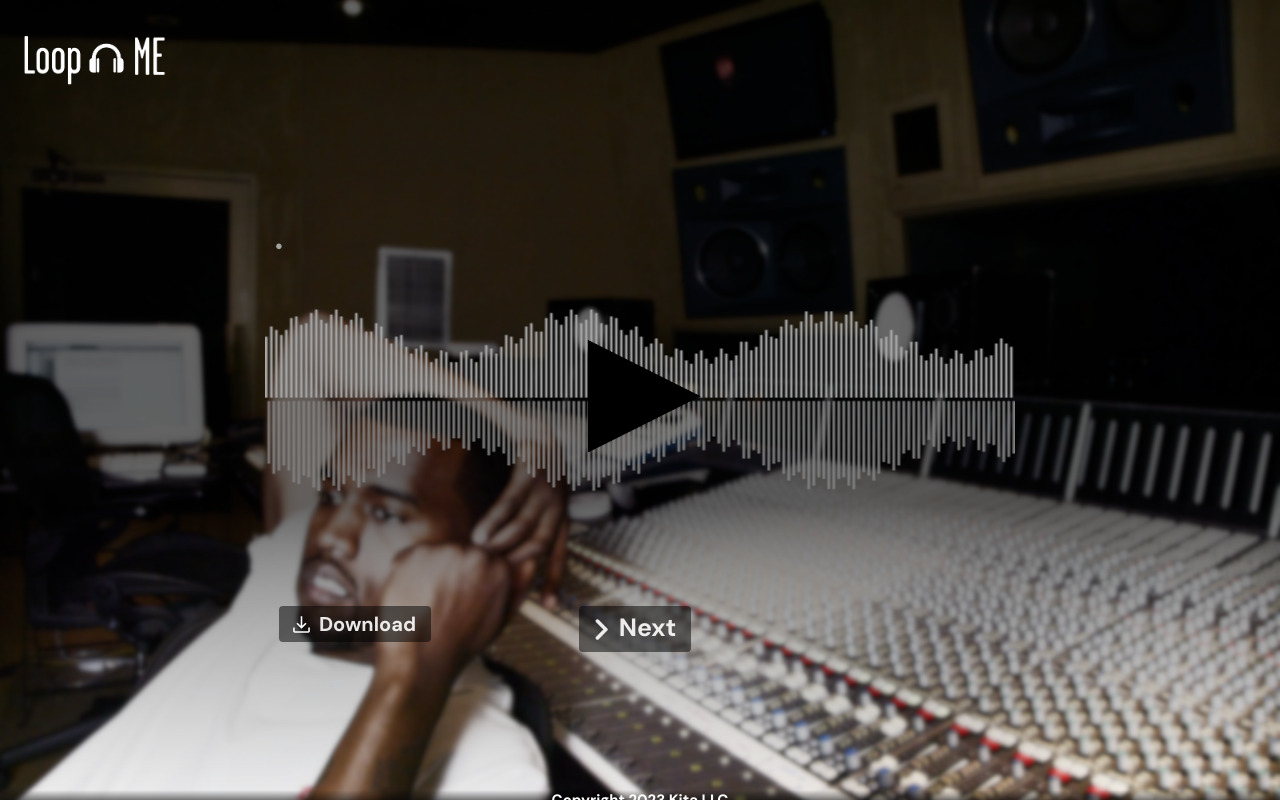
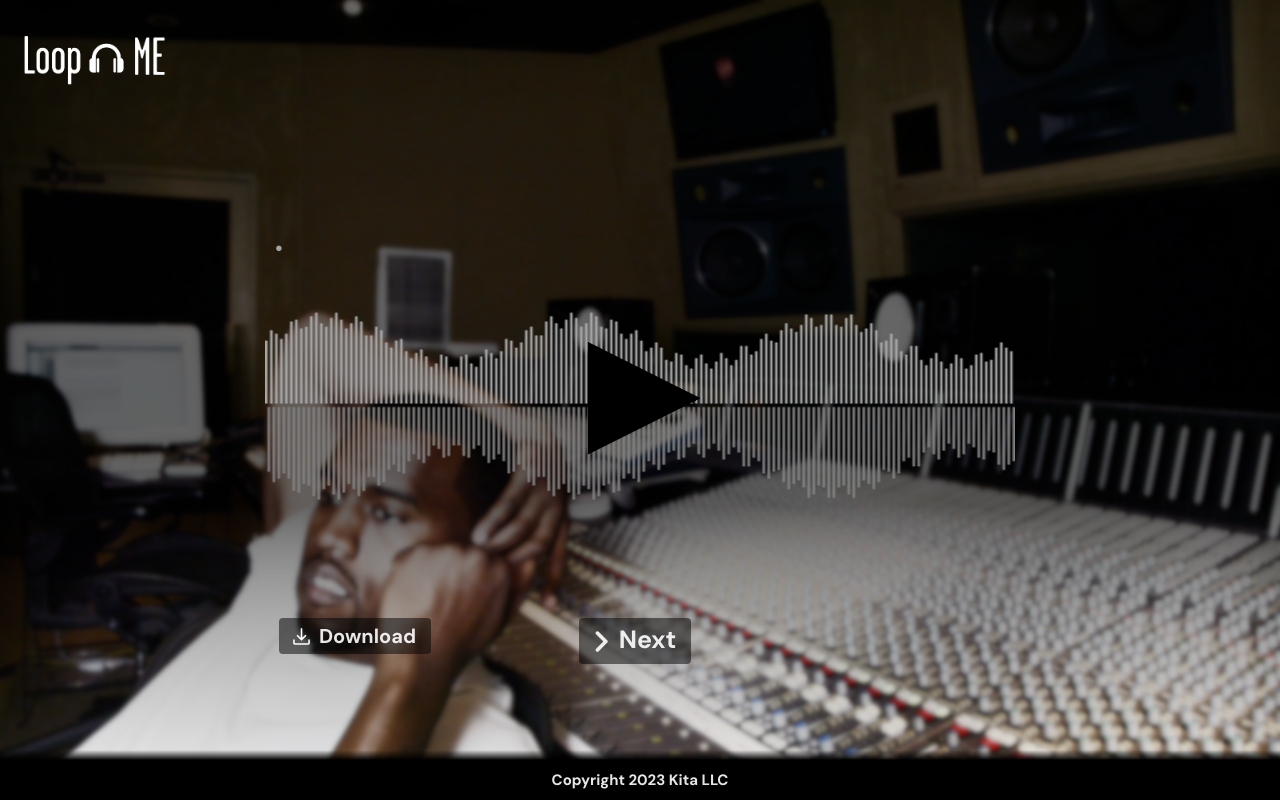
Before and after one commit to Srokit/loopme-frontend, a React (Create React App) app: page / in a window 1280 px wide. Built offline with nearby package versions, Linux system fonts and the light colour scheme; no server answers.

Commit message:
CR to bottom

```diff
--- a/src/comps/App/App.js
+++ b/src/comps/App/App.js
@@ -91,8 +91,8 @@ class App extends Component {
           }}>
           <Header />
           <MainArea loopDLLink={this.state.loopUrl} loopInfo={this.state.loopInfo} onClickNext={this.onClickNext} onPlayPauseClick={this.onClickPlayPause} ref={this.mainAreaRef} />
+          <AudioPlayer ref={this.audioPlayerRef} />
           <Copyright />
-          <AudioPlayer ref={this.audioPlayerRef} />
         </AppContext.Provider>
       </div>
     );
--- a/src/comps/Copyright/Copyright.css
+++ b/src/comps/Copyright/Copyright.css
@@ -1,16 +1,24 @@
 .copyright {
+    position: absolute;
+    bottom: 0px;
+    left: 0px;
     width: 100%;
-    flex: 1;
+    height: 50px;
+    background: linear-gradient(to top, rgba(0, 0, 0, 1) 80%, transparent);
+    font-size: 15px;
+    /* line-height: 0px; */
     display: flex;
     flex-direction: column;
 }
-.copyright div {
+
+.copyrightSpacer {
+    height: 20px;
+}
+
+.copyrightText {
     flex: 1;
+    width: 100%;
+    background: linear-gradient(to top, rgba(0, 0, 0, 1) 80%, transparent);
+    font-size: 15px;
+    /* line-height: 0px; */
 }
-.copyright p {
-    font-size: 15px;
-    width: 100%;
-    height: 50%;
-    text-align: center;
-    background: linear-gradient(to top, rgba(0, 0, 0, 0.5), transparent);
-}
--- a/src/comps/Copyright/Copyright.js
+++ b/src/comps/Copyright/Copyright.js
@@ -3,10 +3,10 @@ import './Copyright.css';
 const Copyright = () => {
     return (
         <div className='copyright'>
-            <div></div>
-            <p>
-                Copyright 2023 Kita LLC
-            </p>
+                <div className="copyrightSpacer"></div>
+                <div className="copyrightText">
+                    Copyright 2023 Kita LLC
+                </div>
         </div>
     )
 };
```
